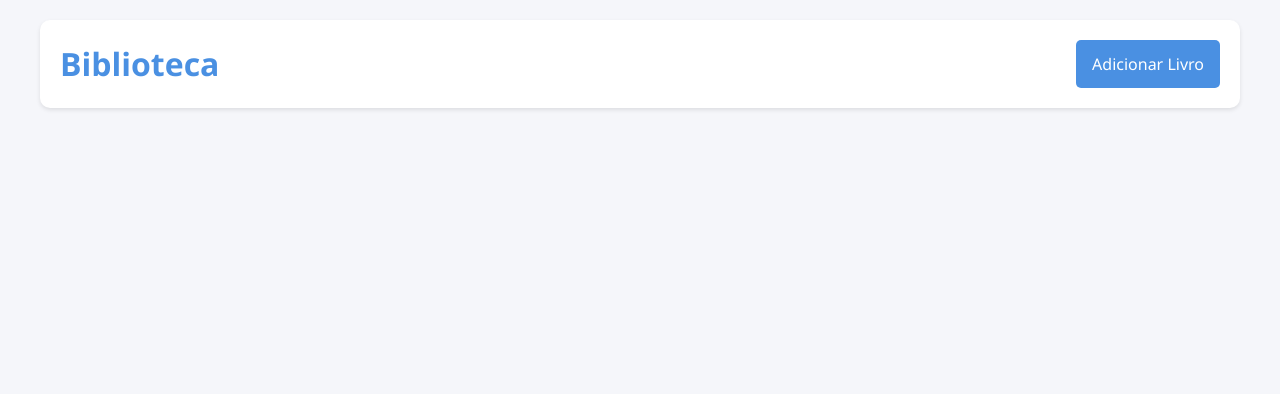
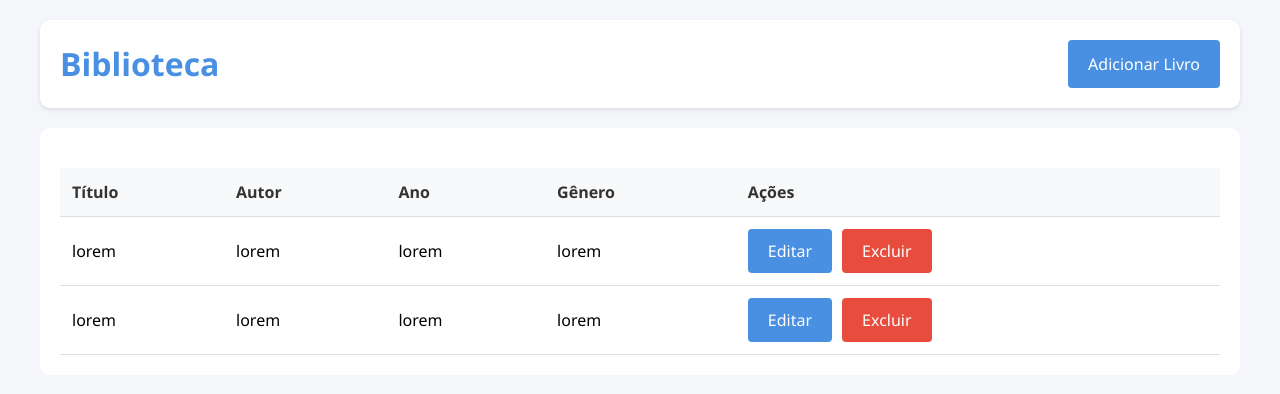
Before and after one commit to henrique-serra/library, a plain HTML site: page index.html in a window 1280 px wide. Drawn offline with Linux system fonts and the light colour scheme.

Commit message:
Add layout for table

```diff
--- a/index.html
+++ b/index.html
@@ -8,13 +8,45 @@
 </head>
 <body>
     <div class="container">
-        <div class="header">
+        <header>
             <h1>Biblioteca</h1>
             <button class="btn-primary">Adicionar Livro</button>
-        </div>
-        <div class="main">
-
-        </div>
+        </header>
+        <main>
+            <table>
+                <tr>
+                    <th>Título</th>
+                    <th>Autor</th>
+                    <th>Ano</th>
+                    <th>Gênero</th>
+                    <th>Ações</th>
+                </tr>
+                <tr>
+                    <td>lorem</td>
+                    <td>lorem</td>
+                    <td>lorem</td>
+                    <td>lorem</td>
+                    <td>
+                        <div class="actions">
+                            <button class="btn-primary">Editar</button>
+                            <button class="btn-danger">Excluir</button>
+                        </div>
+                    </td>
+                </tr>
+                <tr>
+                    <td>lorem</td>
+                    <td>lorem</td>
+                    <td>lorem</td>
+                    <td>lorem</td>
+                    <td>
+                        <div class="actions">
+                            <button class="btn-primary">Editar</button>
+                            <button class="btn-danger">Excluir</button>
+                        </div>
+                    </td>
+                </tr>
+            </table>
+        </main>
     </div>
     <script src="app.js"></script>
 </body>
--- a/styles.css
+++ b/styles.css
@@ -68,7 +68,7 @@ body {
     margin: 0 auto;
 }
 
-.header {
+header {
   display: flex;
   background-color: #fff;
   justify-content: space-between;
@@ -77,15 +77,62 @@ body {
   box-shadow: 0 2px 4px rgba(0, 0, 0, 0.1);
 }
 
-.header h1 {
+header h1 {
   color: var(--primary-color);
+}
+
+main {
+  margin-top: 20px;
+  background-color: #fff;
+  padding: 20px;
+  border-radius: 10px;
+}
+
+table {
+  width: 100%;
+  border-collapse: collapse;
+  margin-top: 20px;
+}
+
+th, td {
+  padding: 12px;
+  text-align: left;
+  border-bottom: 1px solid #ddd;
+}
+
+th {
+  background-color: #f8f9fa;
+  color: #333;
+}
+
+button {
+  padding: 10px 20px;
+  border: none;
+  border-radius: 4px;
+  cursor: pointer;
+  transition: opacity 0.2s;
+}
+
+button:hover {
+  opacity: 0.8;
 }
 
 .btn-primary {
   background-color: var(--primary-color);
   color: #fff;
-  border-radius: 5px;
-  border: none;
-  font-size: 16px;
-  padding: 0.5em 1em;
 }
+
+.btn-danger {
+  background-color: var(--danger-color);
+  color: white;
+}
+
+.btn-success {
+  background-color: var(--success-color);
+  color: white;
+}
+
+.actions {
+  display: flex;
+  gap: 10px;
+}
```
